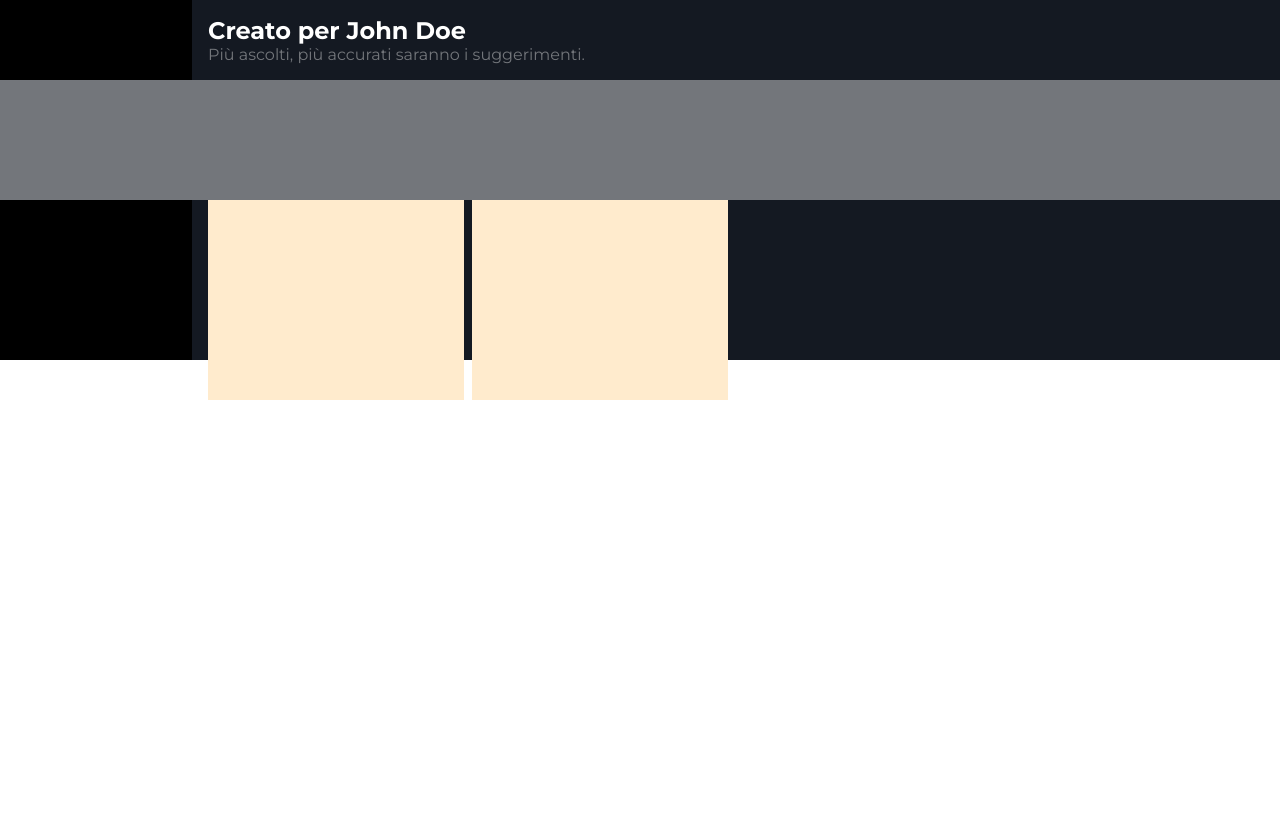
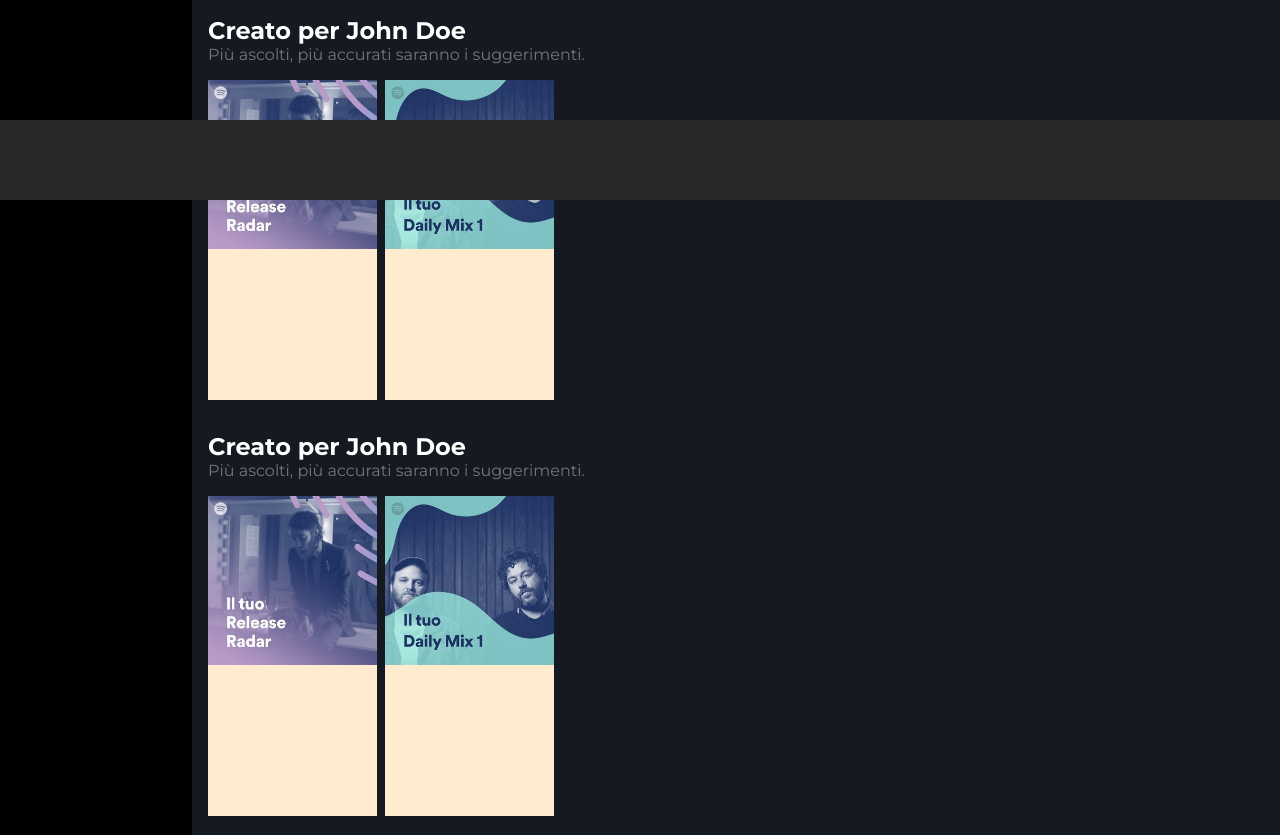
Before and after one commit to Omar-Codess/html-css-spotifyweb, a plain HTML site: page index.html in a window 1280 px wide. Shown: the part 600-1435 px from the top of the page. Before the commit the page ends 1016 px from the top, so only its background shows below. Drawn offline with Linux system fonts and the light colour scheme.

Commit message:
aggiunto logo

```diff
--- a/css/style.css
+++ b/css/style.css
@@ -64,10 +64,15 @@ ul {
 }
 
 .sidebar{
-    height: 120vh;
+    height: 200vh;
     background-color:black ;
+    padding: 1em;
 }
 
+.sidebar-logo{
+    height: 50px;
+    width: 110px;
+}
 
 /* MUSIC */
 .music-container{
@@ -83,7 +88,7 @@ ul {
 }
 
 .music{
-    height: 120vh;
+    height: 200vh;
     background-color: #141922;
 }
 
@@ -106,12 +111,26 @@ li{
     width: 100%;
 }
 
+#card-2-1{
+    width: 13.2vw;
+}
 
+#card-2-2{
+    width: 13.2vw;
+}
+
+#card-3-1{
+    width: 13.2vw;
+}
+
+#card-3-2{
+    width: 13.2vw;
+}
 /* DOWN-BAR */
 .down-bar{
-    height: 15vh;
+    height: 10vh;
     width: 100%;
-    background-color: #73767b;
+    background-color: #282828;
     position: fixed;
     bottom: 0;
     left: 0;
--- a/index.html
+++ b/index.html
@@ -16,6 +16,9 @@
             <div class="container flex">
                 <div class="sidebar-container">
                     <div class="sidebar">
+                        <div class="sidebar-logo flex jus-center">
+                            <img src="img/logo.svg" alt="">
+                        </div>
                     </div>
                 </div>
 
@@ -34,6 +37,8 @@
                                 <li>SCOPRI</li>
                             </ul>
                         </nav>
+
+                        <!-- prima row -->
                         <div class="row pad-1">
                             <h2 class="white-f">Recently played</h2>
                             <div class="col flex">
@@ -87,18 +92,46 @@
                             </div>
                         </div>
 
+                        <!-- seconda row -->
                         <div class="row pad-1">
                             <h2 class="white-f">Creato per John Doe</h2>
                             <p class="grey-f">Più ascolti, più accurati saranno i suggerimenti.</p>
                             <div class="col flex">
-                                <div class="card">
-                                    <div class="card-image"></div>
+                                <div id="card-2-1" class="card">
+                                    <div class="card-image">
+                                        <img src="img/radar.jpeg" alt="">
+                                    </div>
                                     <div class="card-title"></div>
                                     <div class="card-subtitle"></div>
                                 </div>
 
-                                <div class="card">
-                                    <div class="card-image"></div>
+                                <div id="card-2-2" class="card">
+                                    <div class="card-image">
+                                        <img src="img/mixdaily.jpeg" alt="">
+                                    </div>
+                                    <div class="card-title"></div>
+                                    <div class="card-subtitle"></div>
+                                </div>
+                            </div>
+                        </div>
+
+                        <!-- terza row -->
+                        <div class="row pad-1">
+                            <h2 class="white-f">Creato per John Doe</h2>
+                            <p class="grey-f">Più ascolti, più accurati saranno i suggerimenti.</p>
+                            <div class="col flex">
+                                <div id="card-3-1" class="card">
+                                    <div class="card-image">
+                                        <img src="img/radar.jpeg" alt="">
+                                    </div>
+                                    <div class="card-title"></div>
+                                    <div class="card-subtitle"></div>
+                                </div>
+
+                                <div id="card-3-2" class="card">
+                                    <div class="card-image">
+                                        <img src="img/mixdaily.jpeg" alt="">
+                                    </div>
                                     <div class="card-title"></div>
                                     <div class="card-subtitle"></div>
                                 </div>
```
